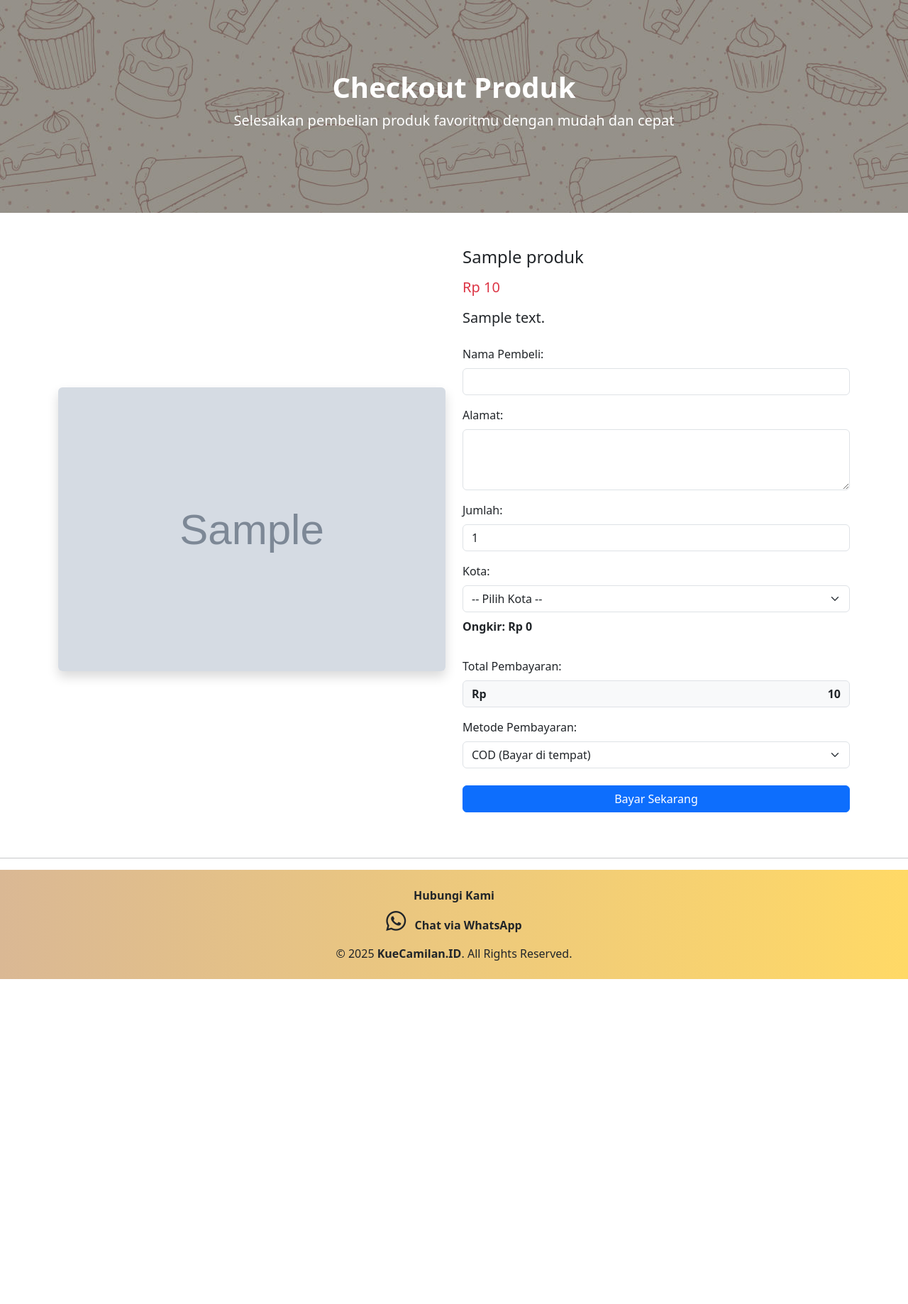
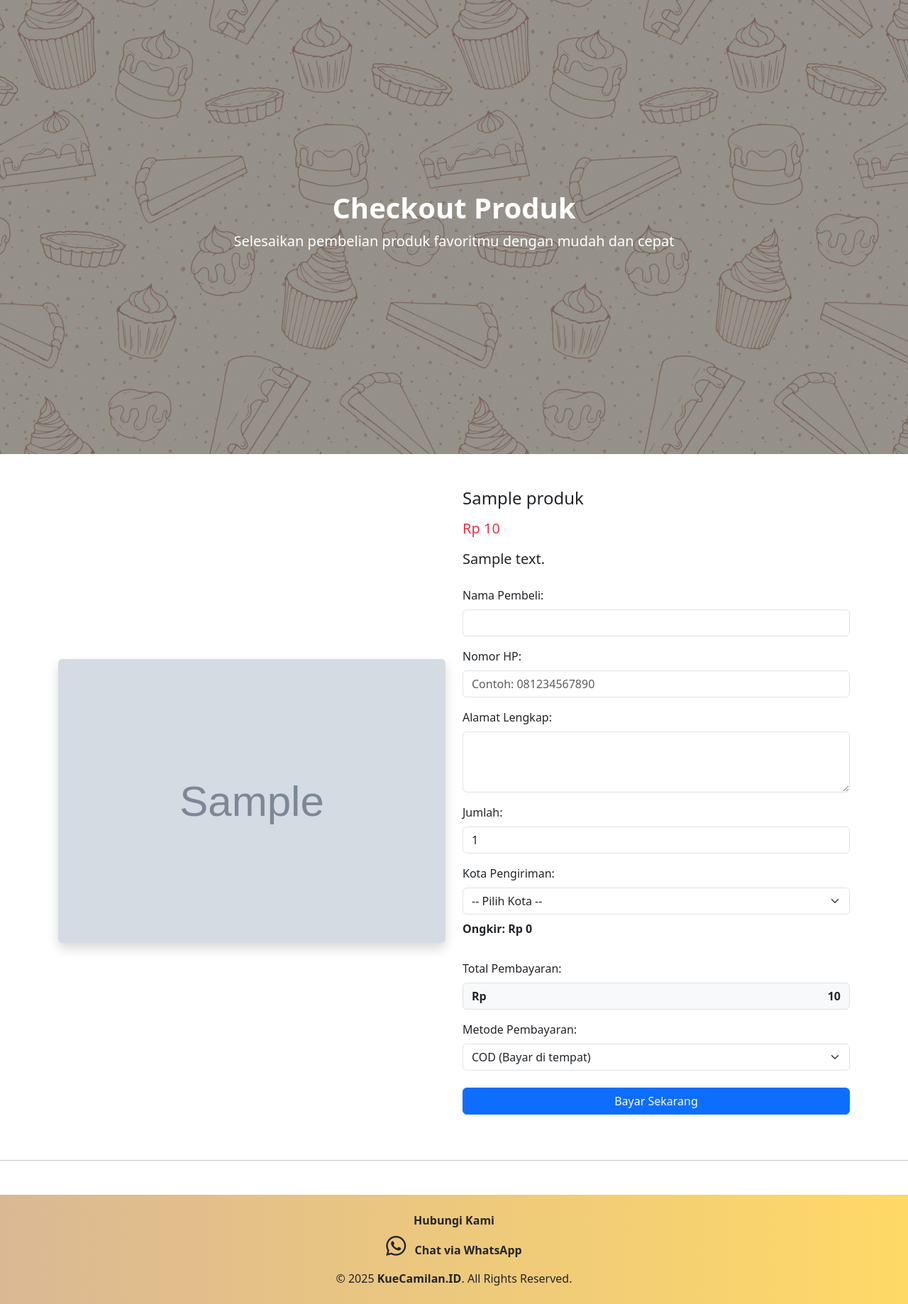
Before and after one commit to yuni1304/Project-Program-Web, a PHP site: the page made by js/checkout_langsung.php in a window 1280 px wide. Shown: the part 68-1906 px from the top of the page at 71% size. Before the commit the page ends 1448 px from the top, so only its background shows below. Run offline with PHP 8.4, Linux system fonts and the light colour scheme; tables that the repository leaves empty or names only in its code hold one stand-in row (values such as "Sample post"); grey boxes marked "Sample" are stand-in pictures.

Commit message:
update Chekout_langsung

```diff
--- a/js/checkout_langsung.php
+++ b/js/checkout_langsung.php
@@ -21,6 +21,7 @@ if (!$produk) {
 <head>
     <meta charset="UTF-8" />
     <title>Checkout Produk - <?php echo htmlspecialchars($produk['nama']); ?></title>
+    <meta name="viewport" content="width=device-width, initial-scale=1" />
     <link href="https://cdn.jsdelivr.net/npm/bootstrap@5.3.0/dist/css/bootstrap.min.css" rel="stylesheet" />
     <link rel="stylesheet" href="../css/style.css" />
     <link rel="stylesheet" href="https://cdnjs.cloudflare.com/ajax/libs/font-awesome/6.5.0/css/all.min.css" />
@@ -28,9 +29,8 @@ if (!$produk) {
 <body>
     <?php require "navbar.php"; ?>
 
-
-    <div class="container-fluid banner d-flex align-items-center justify-content-center" style="height: 300px;">
-        <div class="text-center text-white">
+    <div class="container-fluid banner d-flex align-items-center justify-content-center">
+        <div class="text-center text-white px-3">
             <h1 class="fw-bold">Checkout Produk</h1>
             <p class="fs-5">Selesaikan pembelian produk favoritmu dengan mudah dan cepat</p>
         </div>
@@ -38,8 +38,10 @@ if (!$produk) {
 
     <div class="container py-5">
         <div class="row align-items-center">
-            <div class="col-md-6 mb-4 mb-md-0 text-center">
-                <img src="/image/<?php echo htmlspecialchars($produk['foto']); ?>" alt="<?php echo htmlspecialchars($produk['nama']); ?>" class="img-fluid rounded shadow" style="max-height: 400px; object-fit: cover; width: 100%;" />
+            <div class="col-md-6 mb-4 mb-md-0">
+                <div class="text-center">
+                    <img src="/image/<?php echo htmlspecialchars($produk['foto']); ?>" alt="<?php echo htmlspecialchars($produk['nama']); ?>" class="img-fluid rounded shadow" style="max-height: 400px; object-fit: cover; width: 100%;" />
+                </div>
             </div>
             <div class="col-md-6">
                 <h4 class="mb-3"><?php echo htmlspecialchars($produk['nama']); ?></h4>
@@ -53,13 +55,16 @@ if (!$produk) {
                     <label for="nama" class="form-label">Nama Pembeli:</label>
                     <input type="text" name="nama" id="nama" class="form-control" required />
 
-                    <label for="alamat" class="form-label mt-3">Alamat:</label>
+                    <label for="no_hp" class="form-label mt-3">Nomor HP:</label>
+                    <input type="text" name="no_hp" id="no_hp" class="form-control" placeholder="Contoh: 081234567890" maxlength="20" required />
+
+                    <label for="alamat" class="form-label mt-3">Alamat Lengkap:</label>
                     <textarea name="alamat" id="alamat" class="form-control" rows="3" required></textarea>
 
                     <label for="jumlah" class="form-label mt-3">Jumlah:</label>
                     <input type="number" name="jumlah" id="jumlah" class="form-control" value="1" min="1" required oninput="hitungTotalPembayaran()" />
 
-                    <label for="kota" class="form-label mt-3">Kota:</label>
+                    <label for="kota" class="form-label mt-3">Kota Pengiriman:</label>
                     <select name="kota" id="kota" class="form-select" required onchange="hitungOngkirDanTotal()">
                         <option value="">-- Pilih Kota --</option>
                         <option value="Batam">Batam</option>
@@ -91,7 +96,7 @@ if (!$produk) {
 
     <hr>
 
-    <footer style="background: linear-gradient(to right, #DAB894, #FFD966);" class="text-white py-4">
+    <footer style="background: linear-gradient(to right, #DAB894, #FFD966);" class="text-white mt-5 py-4">
         <div class="container text-center">
             <p class="mb-2 fw-semibold text-dark">Hubungi Kami</p>
             <a href="https://wa.me/qr/75SJHWDGP3FED1" target="_blank" class="text-dark text-decoration-none fw-semibold">
@@ -113,8 +118,10 @@ if (!$produk) {
             let ongkir = 0;
             if (kota === "Batam") {
                 ongkir = 10000;
-            } else if (kota !== "") {
+            } else if (kota === "Tanjung Pinang" || kota === "Tanjung Balai Karimun" || kota === "Tanjung Pinang Kota") {
                 ongkir = 30000;
+            } else if (kota === "Lainnya") {
+                ongkir = 50000;
             }
             return ongkir;
         }
@@ -123,6 +130,12 @@ if (!$produk) {
             const hargaSatuan = parseFloat(document.getElementById('hargaSatuan').value);
             const jumlah = parseInt(document.getElementById('jumlah').value);
             const ongkir = parseInt(document.getElementById('ongkir').value);
+
+            if (isNaN(hargaSatuan) || isNaN(jumlah) || jumlah < 1) {
+                document.getElementById('totalPembayaranDisplay').innerText = '0';
+                document.getElementById('totalPembayaranInput').value = '0';
+                return;
+            }
 
             const subtotalProduk = hargaSatuan * jumlah;
             const totalPembayaran = subtotalProduk + ongkir;
```
